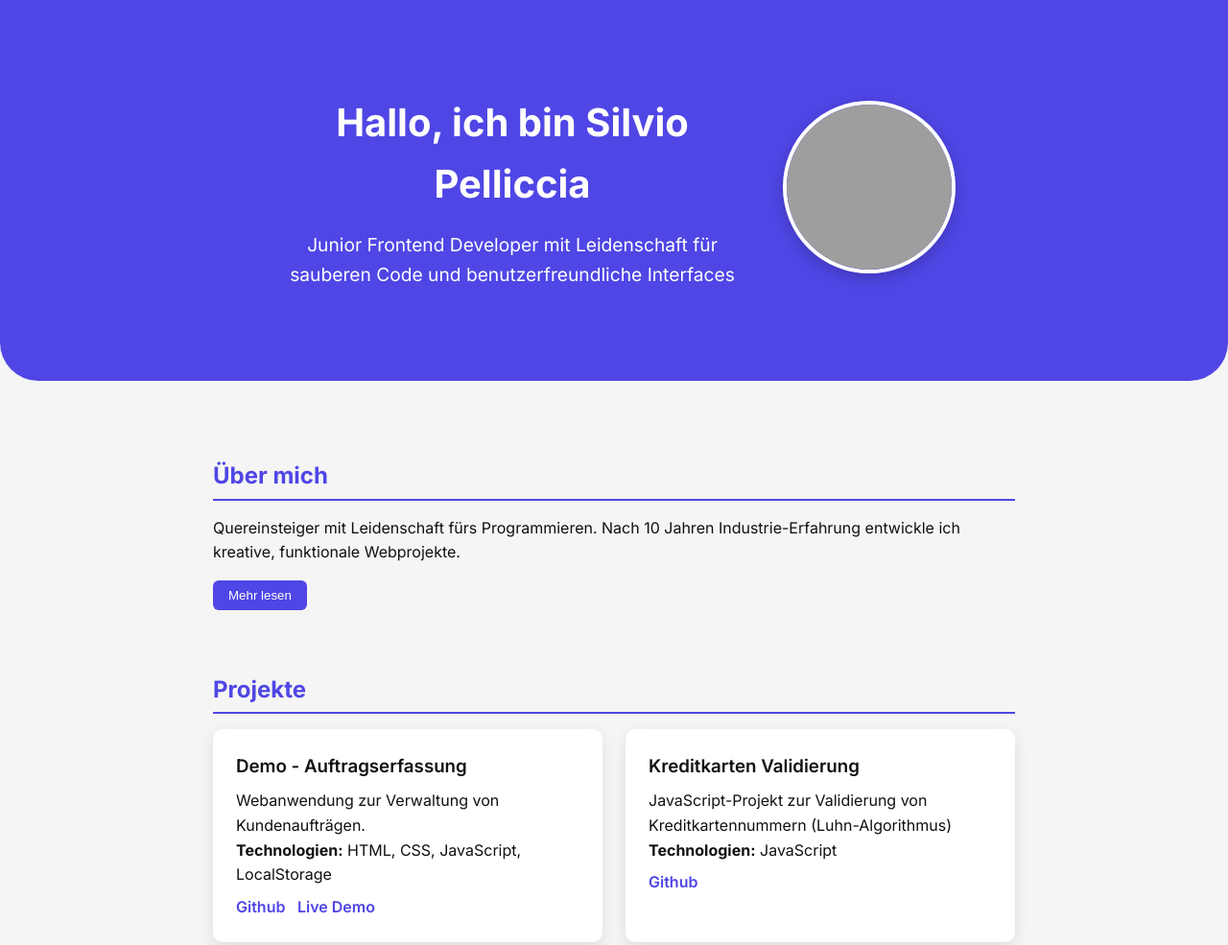
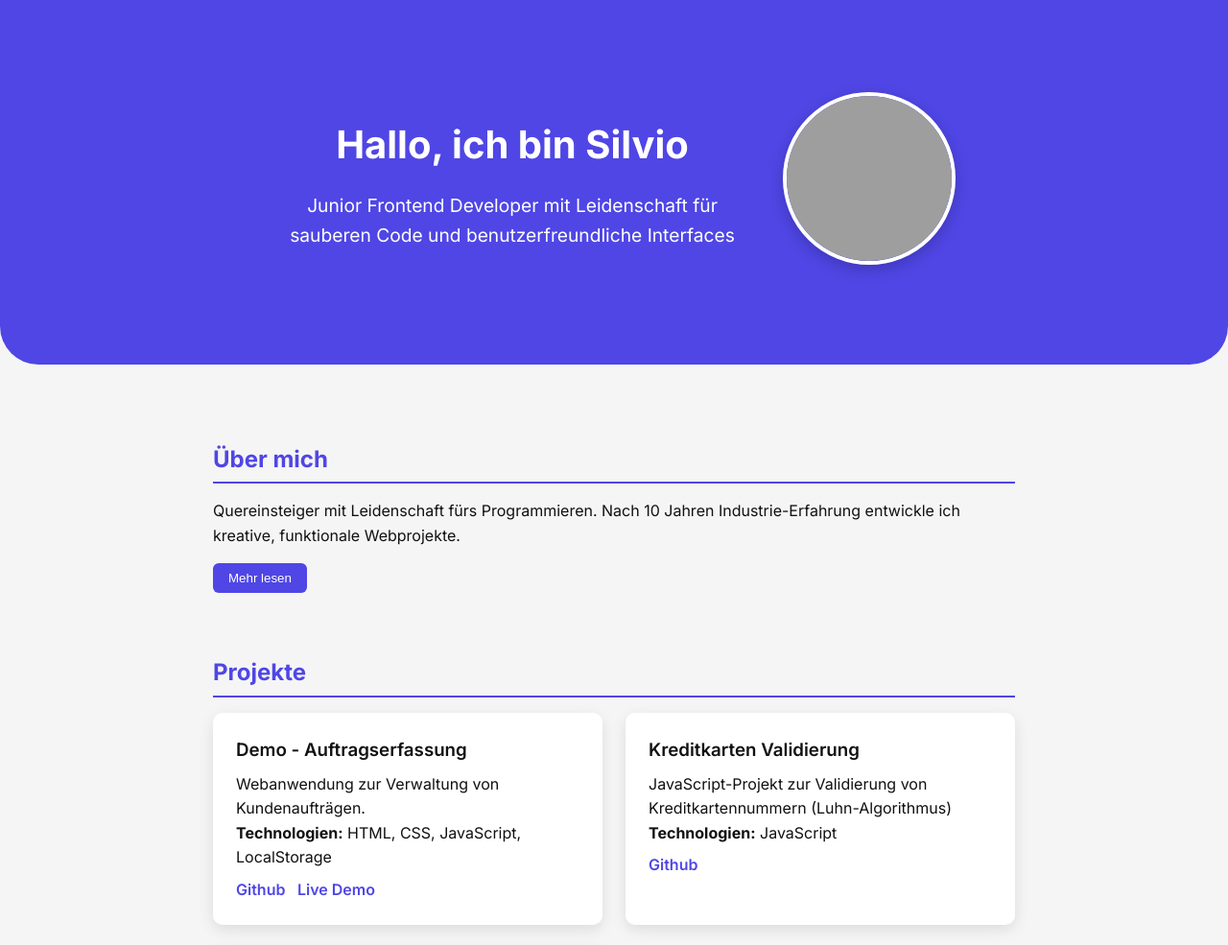
Before and after one commit to SilvioPelli/silviopelli.github.io, a plain HTML site: page index.html in a window 1280 px wide. Shown: the top 985 px of the page at 96% size. Drawn offline with Linux system fonts and the light colour scheme; grey boxes are pictures that could not be loaded.

Commit message:
Update Name index.html

```diff
--- a/index.html
+++ b/index.html
@@ -16,7 +16,7 @@
     <header class="hero fade-in">
         <div class="hero-content">
             <div class="hero-text">
-                <h1>Hallo, ich bin Silvio Pelliccia</h1>
+                <h1>Hallo, ich bin Silvio</h1>
                 <p>Junior Frontend Developer mit Leidenschaft für sauberen Code und benutzerfreundliche Interfaces</p>
             </div>
             <div class="hero-image">
```
